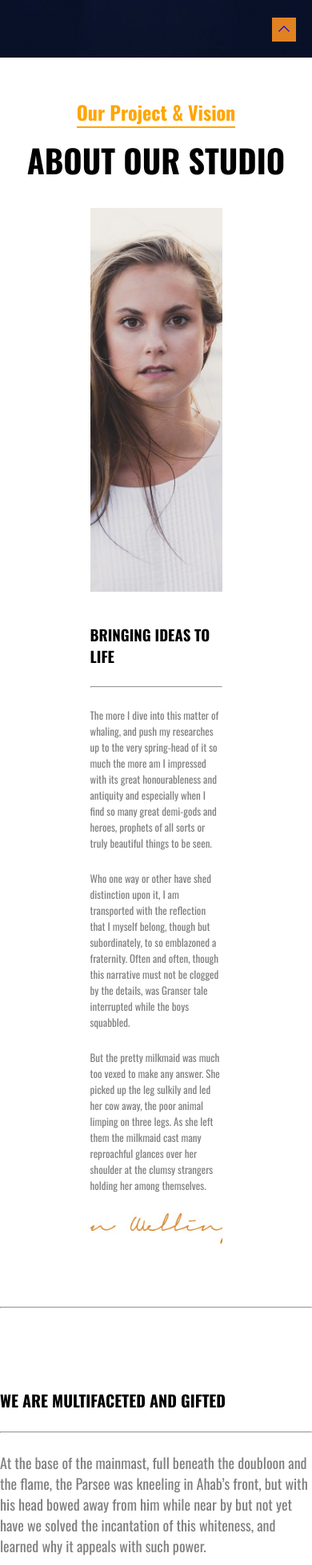
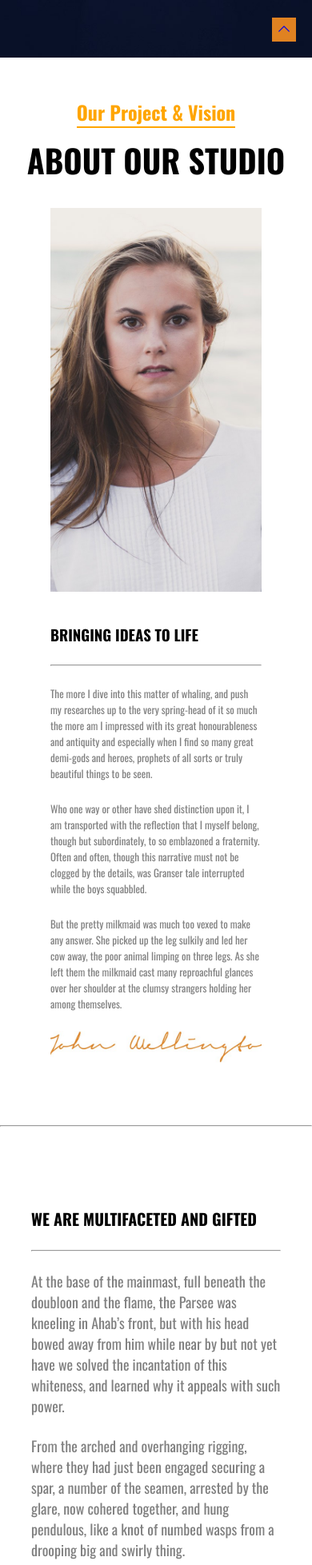
Before and after one commit to Quvonchbek0203/architecture, a React (Create React App) app: page / in a window 390 px wide. Shown: the part 772-2729 px from the top of the page at 80% size. Built offline with nearby package versions, Linux system fonts and the light colour scheme.

Commit message:
tugadi
tugadi

```diff
--- a/src/pages/About.jsx
+++ b/src/pages/About.jsx
@@ -34,6 +34,7 @@ const About = () => {
                 <h1>ABOUT OUR STUDIO</h1>
             </div>
         </div>
+
         <div className={styles.aboutimage}>
             <div className={styles.alisa}></div>
             <div className={styles.abouttext}>
--- a/src/styles/about.module.css
+++ b/src/styles/about.module.css
@@ -175,9 +175,9 @@ button p{
         flex-direction: column;
     }
     .alisa{
-        width: 600px;
+        max-width: 80%;
     }
     .abouttext{
-        width: 100%;
+        max-width: 80%;
     }
 }
--- a/src/styles/footer.module.css
+++ b/src/styles/footer.module.css
@@ -207,7 +207,6 @@ p{
     scale: 1.15;
 }
 
-
 .developed{
     position: relative;
     margin-top: 50px;
@@ -231,3 +230,8 @@ p{
     right: 20px;
     bottom: 20px
 }
+@media screen and (max-width:716px) {
+    .up{
+
+    }
+}
--- a/src/styles/gif.module.css
+++ b/src/styles/gif.module.css
@@ -108,4 +108,7 @@
     .gifes{
         flex-direction: column;
     }
+    .gif{
+        max-width: 80%;
+    }
 }
--- a/src/styles/progress.module.css
+++ b/src/styles/progress.module.css
@@ -1,15 +1,11 @@
-
-
 .container{
     position: relative;
     max-width: 1000px;
-    width: 100%;
+    width: 90%;
     background: #fff;
-    padding: 0px 5px;
+    padding: 0px 10px;
     border-radius: 7px;
 }
-
-
 
 .container .skillBox {
     width: 100%;
@@ -99,3 +95,13 @@
     background-color: #464646;
     transform: translateX(-50%) rotate(45deg);
 }
+@media screen and (max-width:916px) {
+    .container{
+        padding-left: 100px;
+    }
+}
+@media screen and (max-width:716px) {
+    .container{
+        padding-left: 50px;
+    }
+}
```
Also changed, not shown: src/pages/Service.jsx (deleted, +0 -64 lines).
